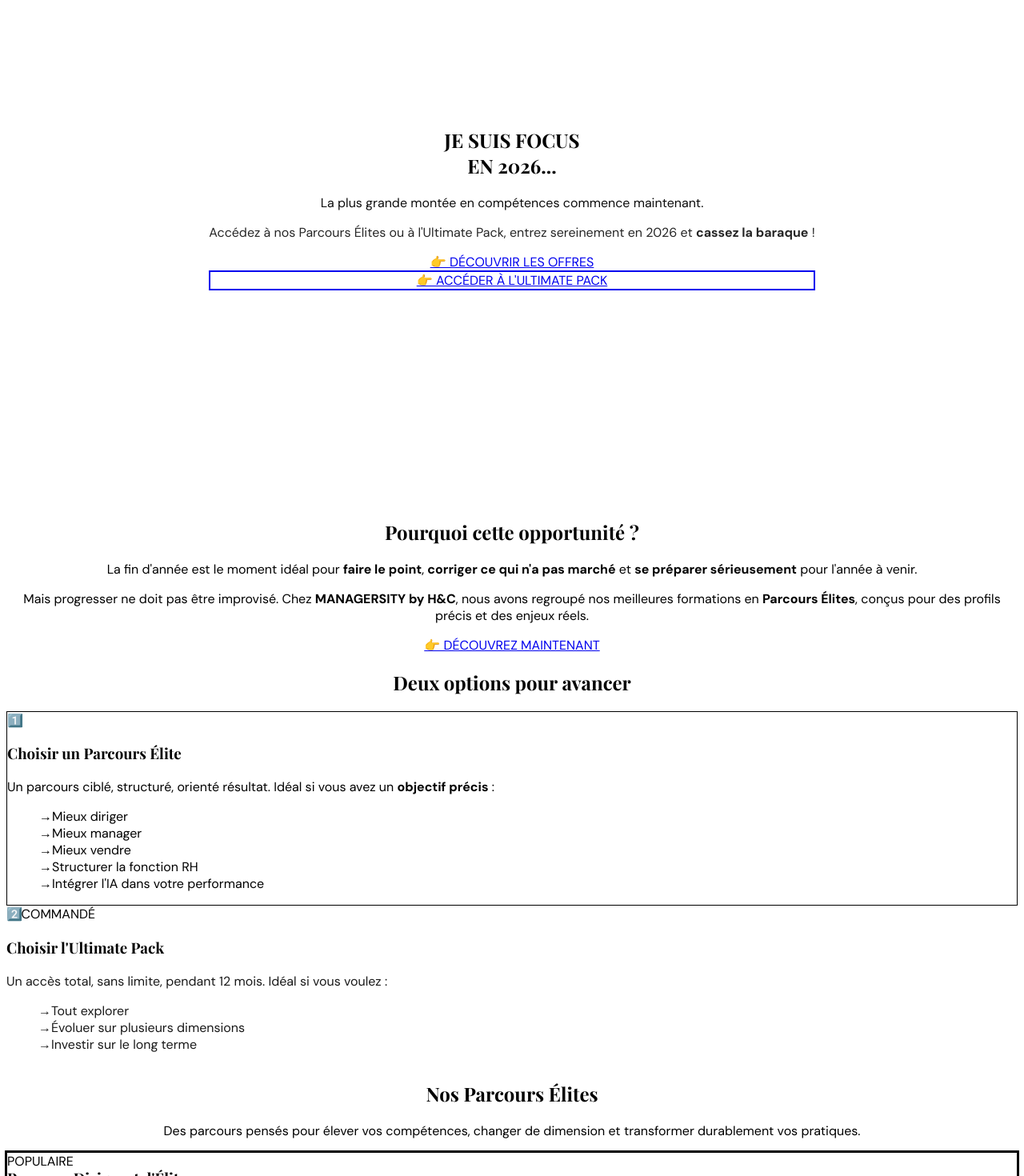
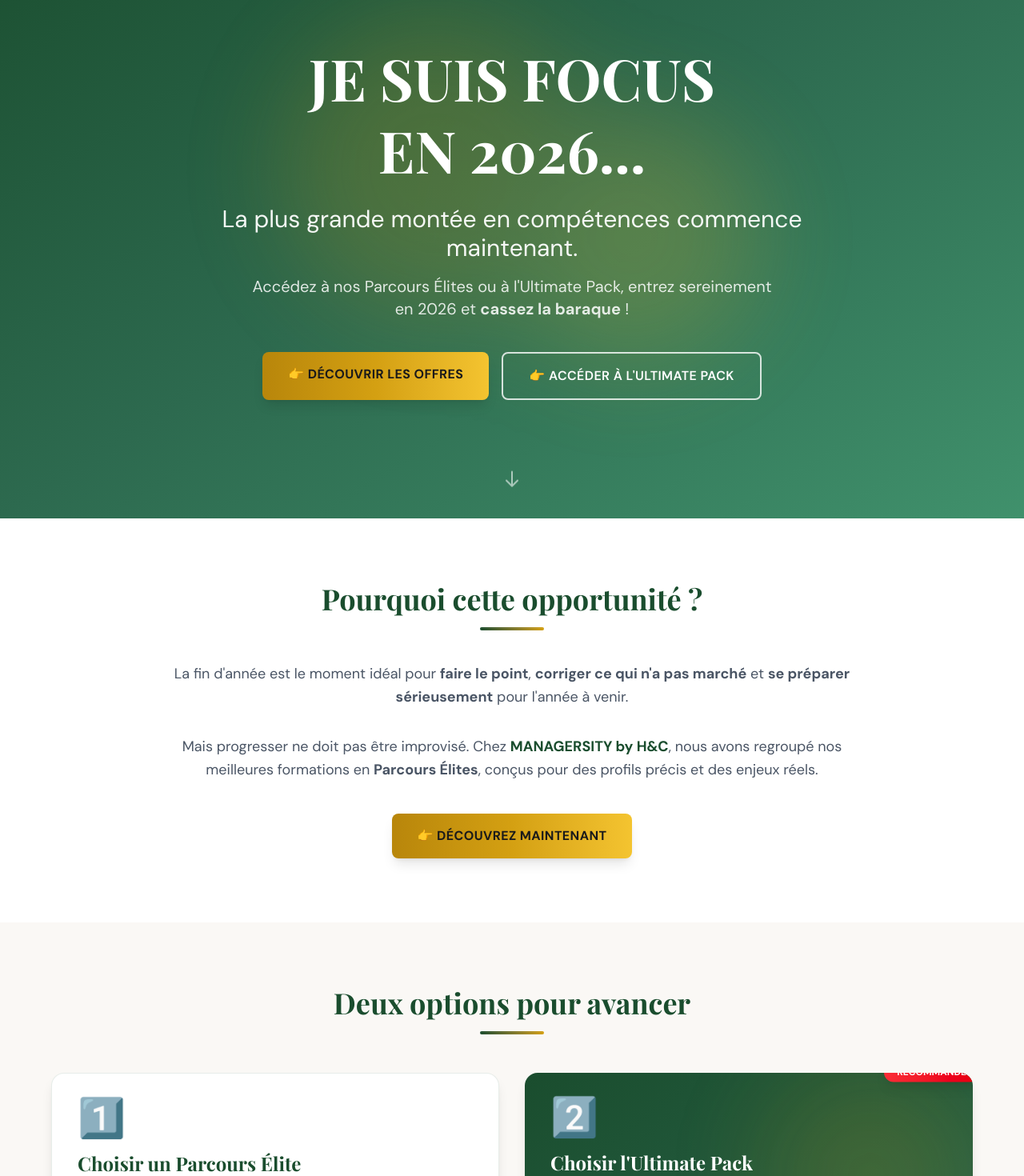
Before and after one commit to Managersity/managersity-landing, a Next.js app: page / in a window 1280 px wide. Shown: the part 200-1670 px from the top of the page at 80% size. Built offline with nearby package versions, Linux system fonts and the light colour scheme.

Commit message:
Fix Tailwind v4 configuration

```diff
--- a/src/app/globals.css
+++ b/src/app/globals.css
@@ -1,17 +1,50 @@
 @import url('https://fonts.googleapis.com/css2?family=Playfair+Display:wght@400;600;700;800&family=DM+Sans:wght@400;500;600;700&display=swap');
+@import "tailwindcss";
 
-@tailwind base;
-@tailwind components;
-@tailwind utilities;
+@theme {
+  --color-green-dark: #1a4d2e;
+  --color-green-medium: #2d6a4f;
+  --color-green-light: #40916c;
+  --color-gold-dark: #b8860b;
+  --color-gold-medium: #d4a012;
+  --color-gold-light: #f4c430;
+  --color-cream: #faf8f5;
+  --color-charcoal: #1a1a1a;
+
+  --font-family-display: 'Playfair Display', serif;
+  --font-family-body: 'DM Sans', sans-serif;
+
+  --animate-float: float 20s ease-in-out infinite;
+  --animate-pulse-slow: pulse-slow 4s ease-in-out infinite;
+  --animate-bounce-slow: bounce-slow 2s ease-in-out infinite;
+
+  @keyframes float {
+    0%, 100% { transform: translate(0, 0) rotate(0deg); }
+    33% { transform: translate(30px, -30px) rotate(5deg); }
+    66% { transform: translate(-20px, 20px) rotate(-5deg); }
+  }
+
+  @keyframes pulse-slow {
+    0%, 100% { opacity: 0.5; transform: scale(1); }
+    50% { opacity: 1; transform: scale(1.1); }
+  }
+
+  @keyframes bounce-slow {
+    0%, 100% { transform: translateY(0); }
+    50% { transform: translateY(-5px); }
+  }
+}
 
 html {
   scroll-behavior: smooth;
 }
 
 body {
-  font-family: 'DM Sans', sans-serif;
+  font-family: var(--font-family-body);
+  background-color: var(--color-cream);
+  color: var(--color-charcoal);
 }
 
 h1, h2, h3, h4 {
-  font-family: 'Playfair Display', serif;
+  font-family: var(--font-family-display);
 }
--- a/src/app/page.tsx
+++ b/src/app/page.tsx
@@ -117,9 +117,9 @@
       {/* Hero Section */}
       <section className="relative min-h-screen flex flex-col bg-gradient-to-br from-green-dark via-green-medium to-green-light overflow-hidden">
         {/* Animated background */}
-        <div className="absolute inset-0 opacity-20">
+        <div className="absolute inset-0 opacity-20 pointer-events-none">
           <div className="absolute top-1/4 left-1/4 w-96 h-96 bg-gold-medium rounded-full blur-3xl animate-float" />
-          <div className="absolute bottom-1/4 right-1/4 w-80 h-80 bg-gold-light rounded-full blur-3xl animate-float" style={{ animationDelay: "-10s" }} />
+          <div className="absolute bottom-1/4 right-1/4 w-80 h-80 bg-gold-light rounded-full blur-3xl animate-float [animation-delay:-10s]" />
         </div>
 
         {/* Header */}
@@ -160,13 +160,13 @@
             <div className="flex flex-col sm:flex-row gap-4 justify-center">
               <a
                 href="#parcours"
-                className="inline-block bg-gradient-to-r from-gold-dark via-gold-medium to-gold-light text-charcoal font-bold py-4 px-8 rounded uppercase tracking-wide shadow-lg hover:shadow-xl hover:-translate-y-0.5 transition-all duration-300"
+                className="inline-block bg-gradient-to-r from-gold-dark via-gold-medium to-gold-light text-charcoal font-bold py-4 px-8 rounded-lg uppercase tracking-wide shadow-lg hover:shadow-xl hover:-translate-y-0.5 transition-all duration-300"
               >
                 👉 Découvrir les offres
               </a>
               <a
                 href="#ultimate"
-                className="inline-block bg-transparent text-white font-semibold py-4 px-8 rounded border-2 border-white/80 uppercase tracking-wide hover:bg-white/10 hover:border-white hover:-translate-y-0.5 transition-all duration-300"
+                className="inline-block bg-transparent text-white font-semibold py-4 px-8 rounded-lg border-2 border-white/80 uppercase tracking-wide hover:bg-white/10 hover:border-white hover:-translate-y-0.5 transition-all duration-300"
               >
                 👉 Accéder à l&apos;Ultimate Pack
               </a>
@@ -190,7 +190,7 @@
           <h2 className="text-3xl md:text-4xl font-bold text-green-dark mb-4">
             Pourquoi cette opportunité ?
           </h2>
-          <div className="w-20 h-1 bg-gradient-to-r from-green-dark to-gold-medium mx-auto rounded mb-10" />
+          <div className="w-20 h-1 bg-gradient-to-r from-green-dark to-gold-medium mx-auto rounded-sm mb-10" />
           <p className="text-lg text-gray-600 mb-8 leading-relaxed">
             La fin d&apos;année est le moment idéal pour <strong>faire le point</strong>, <strong>corriger ce qui n&apos;a pas marché</strong> et <strong>se préparer sérieusement</strong> pour l&apos;année à venir.
           </p>
@@ -199,7 +199,7 @@
           </p>
           <a
             href="#parcours"
-            className="inline-block bg-gradient-to-r from-gold-dark via-gold-medium to-gold-light text-charcoal font-bold py-4 px-8 rounded uppercase tracking-wide shadow-lg hover:shadow-xl hover:-translate-y-0.5 transition-all duration-300"
+            className="inline-block bg-gradient-to-r from-gold-dark via-gold-medium to-gold-light text-charcoal font-bold py-4 px-8 rounded-lg uppercase tracking-wide shadow-lg hover:shadow-xl hover:-translate-y-0.5 transition-all duration-300"
           >
             👉 Découvrez maintenant
           </a>
@@ -212,7 +212,7 @@
           <h2 className="text-3xl md:text-4xl font-bold text-center text-green-dark mb-4">
             Deux options pour avancer
           </h2>
-          <div className="w-20 h-1 bg-gradient-to-r from-green-dark to-gold-medium mx-auto rounded mb-12" />
+          <div className="w-20 h-1 bg-gradient-to-r from-green-dark to-gold-medium mx-auto rounded-sm mb-12" />
 
           <div className="grid md:grid-cols-2 gap-8">
             {/* Option 1 */}
@@ -235,7 +235,7 @@
 
             {/* Option 2 */}
             <div className="relative bg-gradient-to-br from-green-dark to-green-medium rounded-2xl p-8 shadow-lg text-white overflow-hidden">
-              <div className="absolute -top-2 -right-2 bg-gradient-to-r from-red-500 to-red-600 text-white px-4 py-1 rounded-full text-xs font-bold uppercase shadow-lg animate-bounce-slow">
+              <div className="absolute -top-2 -right-2 bg-gradient-to-r from-red-500 to-red-600 text-white px-4 py-1 rounded-full text-xs font-bold uppercase shadow-lg animate-bounce-slow z-20">
                 Recommandé
               </div>
               <div className="absolute top-0 right-0 w-64 h-64 bg-gold-medium/20 rounded-full blur-3xl animate-pulse-slow" />
@@ -266,7 +266,7 @@
           <h2 className="text-3xl md:text-4xl font-bold text-center text-green-dark mb-4">
             Nos Parcours Élites
           </h2>
-          <div className="w-20 h-1 bg-gradient-to-r from-green-dark to-gold-medium mx-auto rounded mb-4" />
+          <div className="w-20 h-1 bg-gradient-to-r from-green-dark to-gold-medium mx-auto rounded-sm mb-4" />
           <p className="text-center text-gray-600 mb-12 max-w-2xl mx-auto">
             Des parcours pensés pour élever vos compétences, changer de dimension et transformer durablement vos pratiques.
           </p>
@@ -281,7 +281,7 @@
                 <div className="absolute top-0 left-0 right-0 h-1 bg-gradient-to-r from-green-dark to-gold-medium" />
 
                 {p.highlight && (
-                  <div className="absolute -top-2 -right-2 bg-gradient-to-r from-red-500 to-red-600 text-white px-3 py-1 rounded-full text-xs font-bold uppercase shadow-lg animate-bounce-slow">
+                  <div className="absolute -top-2 -right-2 bg-gradient-to-r from-red-500 to-red-600 text-white px-3 py-1 rounded-full text-xs font-bold uppercase shadow-lg animate-bounce-slow z-10">
                     Populaire
                   </div>
                 )}
@@ -324,7 +324,7 @@
           <div className="relative bg-gradient-to-br from-green-dark to-green-medium rounded-2xl p-8 md:p-12 text-white text-center overflow-hidden shadow-2xl">
             {/* Animated glow */}
             <div className="absolute top-0 right-0 w-96 h-96 bg-gold-light/20 rounded-full blur-3xl animate-pulse-slow" />
-            <div className="absolute bottom-0 left-0 w-80 h-80 bg-gold-medium/15 rounded-full blur-3xl animate-pulse-slow" style={{ animationDelay: "-2s" }} />
+            <div className="absolute bottom-0 left-0 w-80 h-80 bg-gold-medium/15 rounded-full blur-3xl animate-pulse-slow [animation-delay:-2s]" />
 
             <div className="relative z-10">
               <span className="inline-block bg-gold-medium text-charcoal px-4 py-1 rounded-full text-sm font-bold mb-6">
@@ -361,7 +361,7 @@
 
               <a
                 href={LINKS.ultimatePack}
-                className="inline-block bg-gradient-to-r from-gold-dark via-gold-medium to-gold-light text-charcoal font-bold py-4 px-10 rounded uppercase tracking-wide shadow-lg hover:shadow-xl hover:-translate-y-0.5 transition-all duration-300 text-lg"
+                className="inline-block bg-gradient-to-r from-gold-dark via-gold-medium to-gold-light text-charcoal font-bold py-4 px-10 rounded-lg uppercase tracking-wide shadow-lg hover:shadow-xl hover:-translate-y-0.5 transition-all duration-300 text-lg"
               >
                 JE VEUX L&apos;ULTIMATE PACK
               </a>
@@ -398,7 +398,7 @@
           <h2 className="text-3xl md:text-4xl font-bold text-center text-green-dark mb-4">
             Questions fréquentes
           </h2>
-          <div className="w-20 h-1 bg-gradient-to-r from-green-dark to-gold-medium mx-auto rounded mb-12" />
+          <div className="w-20 h-1 bg-gradient-to-r from-green-dark to-gold-medium mx-auto rounded-sm mb-12" />
 
           <div className="bg-white rounded-2xl shadow-lg overflow-hidden">
             {faqData.map((item, index) => (
@@ -436,10 +436,10 @@
             Après la campagne, les prix reviennent à la normale et certains parcours ne seront plus disponibles sous ce format.
           </p>
           <div className="flex flex-col sm:flex-row gap-4 justify-center">
-            <a href="#parcours" className="inline-block bg-white text-red-600 font-bold py-3 px-8 rounded hover:bg-gray-100 transition-colors">
+            <a href="#parcours" className="inline-block bg-white text-red-600 font-bold py-3 px-8 rounded-lg hover:bg-gray-100 transition-colors">
               Choisir un Parcours
             </a>
-            <a href="#ultimate" className="inline-block bg-gold-medium text-charcoal font-bold py-3 px-8 rounded hover:bg-gold-light transition-colors">
+            <a href="#ultimate" className="inline-block bg-gold-medium text-charcoal font-bold py-3 px-8 rounded-lg hover:bg-gold-light transition-colors">
               Choisir l&apos;Ultimate Pack
             </a>
           </div>
@@ -458,13 +458,13 @@
           <div className="flex flex-col sm:flex-row gap-4 justify-center">
             <a
               href="#parcours"
-              className="inline-block bg-gradient-to-r from-gold-dark via-gold-medium to-gold-light text-charcoal font-bold py-4 px-8 rounded uppercase tracking-wide shadow-lg hover:shadow-xl hover:-translate-y-0.5 transition-all duration-300"
+              className="inline-block bg-gradient-to-r from-gold-dark via-gold-medium to-gold-light text-charcoal font-bold py-4 px-8 rounded-lg uppercase tracking-wide shadow-lg hover:shadow-xl hover:-translate-y-0.5 transition-all duration-300"
             >
               👉 Découvrir les Parcours Élites
             </a>
             <a
               href="#ultimate"
-              className="inline-block bg-green-dark text-white font-bold py-4 px-8 rounded hover:bg-green-medium transition-colors"
+              className="inline-block bg-green-dark text-white font-bold py-4 px-8 rounded-lg hover:bg-green-medium transition-colors"
             >
               👉 Ultimate Pack – Full Access 12 mois
             </a>
```
